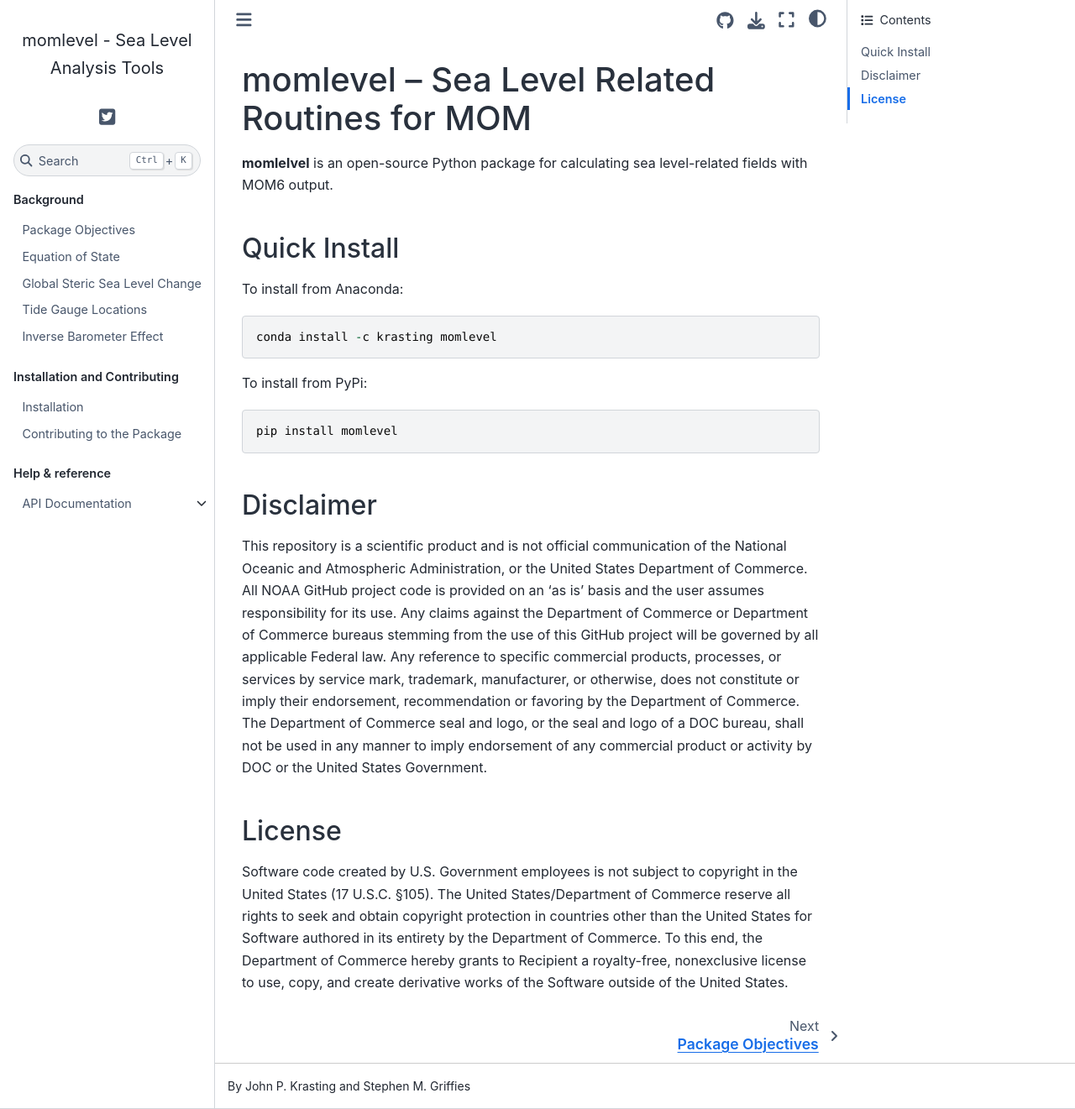
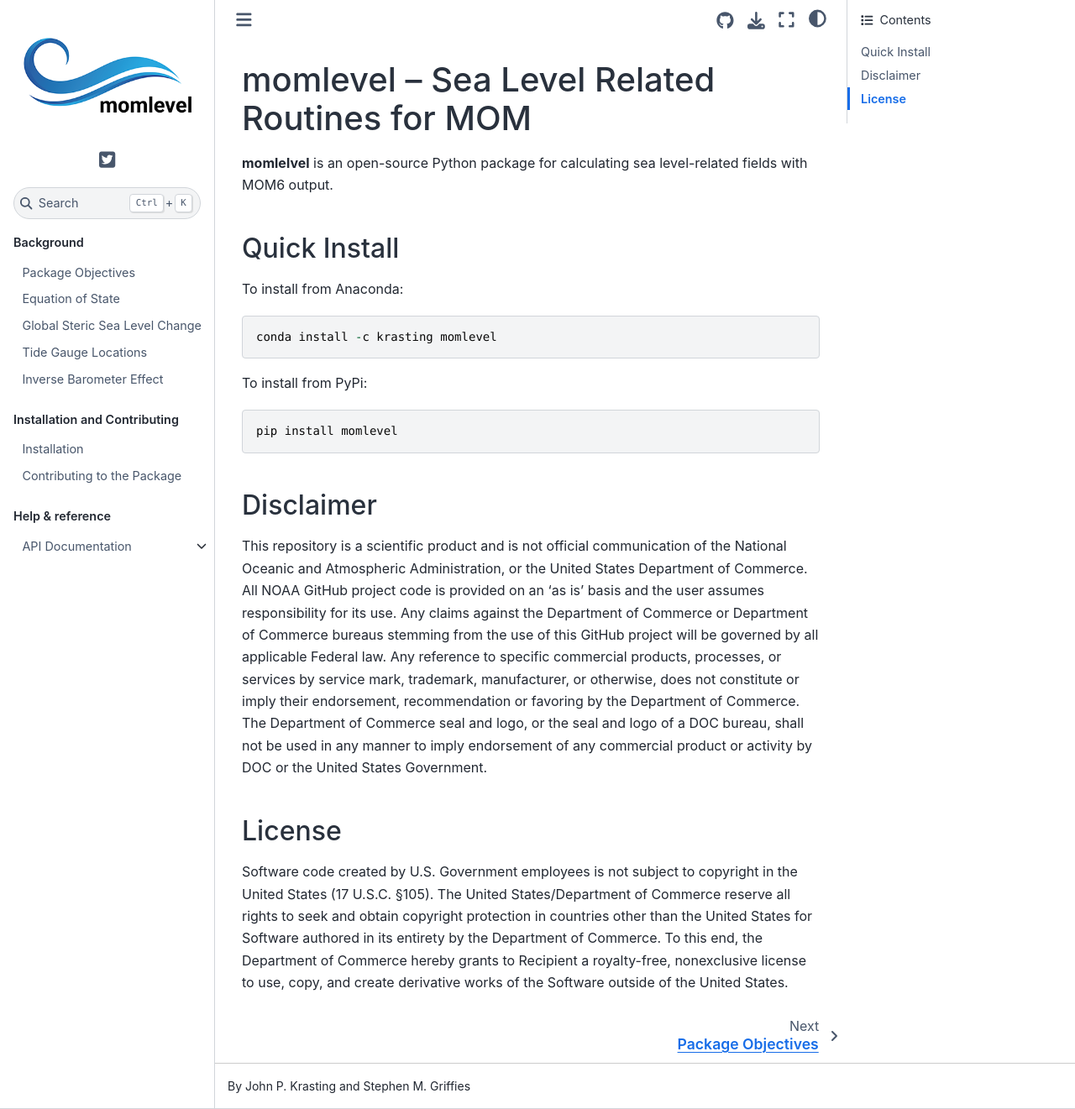
Before and after one commit to jkrasting/momlevel, a Sphinx documentation site: the page built from docs/source/index.rst, in a window 1280 px wide and 1321 px high. Shown: the whole window at 84% size. Built offline with Sphinx 7.4.7 and the Sphinx Book theme 1.1.4, drawn with Linux system fonts in a browser that asks for light colours.

Commit message:
Added logo

```diff
--- a/docs/source/conf.py
+++ b/docs/source/conf.py
@@ -46,6 +46,8 @@ exclude_patterns = []
 # a list of builtin themes.
 #
 
+html_logo = "momlevel_logo.png"
+
 #html_theme = 'pydata_sphinx_theme'
 html_theme = "sphinx_book_theme"
 
```
Also changed, not shown: docs/source/momlevel_logo.png (added).
